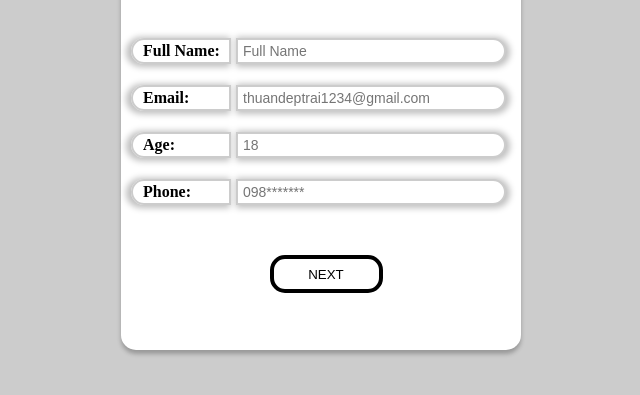
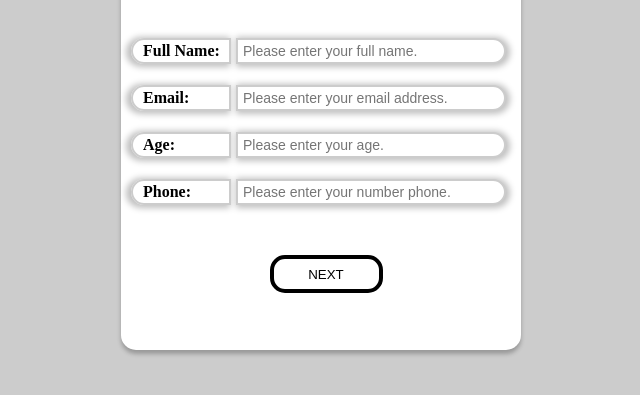
Before and after one commit to 05August/FED-01-JS, a plain HTML site: page Day-8/register.html in a window 1280 px wide. Shown: the part 255-650 px from the top of the page, without its empty margins (319-959 px from the left). Drawn offline with Linux system fonts and the light colour scheme.

Commit message:
homework

```diff
--- a/Day-8/register.html
+++ b/Day-8/register.html
@@ -98,7 +98,7 @@
           name="fullname"
           id="fullname"
           class="myInput"
-          placeholder="Full Name"
+          placeholder="Please enter your full name."
           minlength="6"
           required
         />
@@ -110,7 +110,7 @@
           name="email"
           id="email"
           class="myInput"
-          placeholder="thuandeptrai1234@gmail.com"
+          placeholder="Please enter your email address."
           pattern="[a-z0-9._%+-]+@[a-z0-9.-]+\.[a-z]{2,}$"
           required
         />
@@ -123,7 +123,7 @@
           name="age"
           id="age"
           class="myInput"
-          placeholder="18"
+          placeholder="Please enter your age."
           min="16"
           required
         />
@@ -136,7 +136,7 @@
           id="phonenumber"
           class="myInput"
           name="phonenumber"
-          placeholder="098*******"
+          placeholder="Please enter your number phone."
           minlength="10"
           maxlength="11"
           required
--- a/Day-8/script.js
+++ b/Day-8/script.js
@@ -159,14 +159,16 @@ const insertText = () => {
 }
 
 const checkValidateTotalMoney=() => {
+  totalMoney = +window.localStorage.getItem("totalMoney");
+  if (totalMoney > 600 && totalMoney < 1000) {
+    alert("Bạn được giảm giá 5% vì tổng số tiền lớn hơn 600k");
+    totalMoney = totalMoney * (95 / 100);
+  }
   if (totalMoney > 1000) {
     alert("Bạn được giảm giá 10% vì tổng số tiền lớn hơn 1.000k");
     totalMoney = totalMoney * (9 / 10);
   }
-  if (totalMoney > 600 && totalMoney < 1000) {
-    alert("Bạn được giảm giá 5% vì tổng số tiền lớn hơn 600k");
-    totalMoney = totalMoney * (95 / 100);
-  }
+
   document.getElementById("total-money-after").textContent = Math.round(totalMoney) + "k";
 }
 
@@ -176,12 +178,14 @@ const checkCoupon = () => {
   if (valueCoupon === "01062022") {
     alert("Mã giảm giá hợp lệ ,bạn được giảm 50k.");
     totalMoney -= 50;
+    window.localStorage.setItem("totalMoney", totalMoney);
   }
   else if(valueCoupon === ""){
     alert("Bạn không sử dụng mã giảm giá.");
   }
   else {
     alert("Mã giảm giá không hợp lệ, vui lòng kiểm tra lại.");
+    document.getElementById("coupon").value="";
   }
 }
 
```
